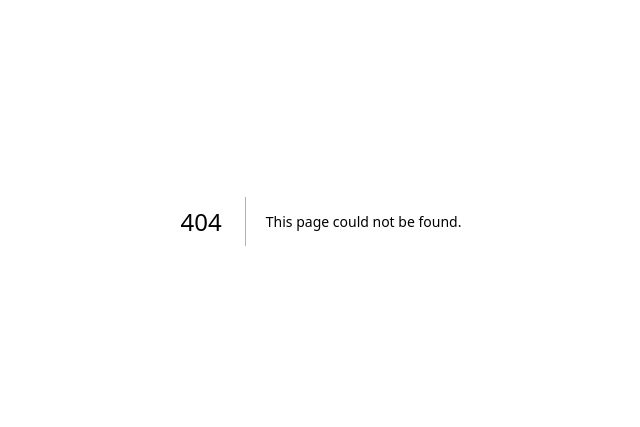
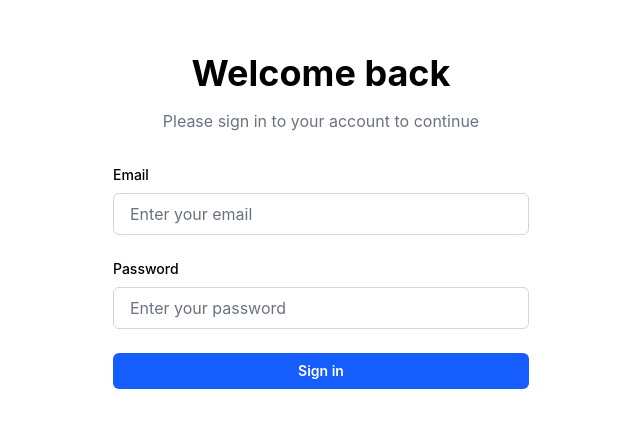
Before and after one commit to polatengin/rhode-island, a Next.js app: page /login in a window 1280 px wide. Before the commit this address had no page. Shown: the part 179-606 px from the top of the page, without its empty margins (319-959 px from the left). Built offline with nearby package versions, Linux system fonts and the light colour scheme.

Commit message:
adding login page

```diff
--- /dev/null
+++ b/app/login/login-form.tsx
@@ -0,0 +1,84 @@
+"use client";
+
+import { useState } from "react";
+import { signIn } from "next-auth/react";
+import { useRouter } from "next/navigation";
+
+export function LoginForm() {
+  const router = useRouter();
+  const [error, setError] = useState<string | null>(null);
+  const [loading, setLoading] = useState(false);
+
+  async function handleSubmit(event: React.FormEvent<HTMLFormElement>) {
+    event.preventDefault();
+    setError(null);
+    setLoading(true);
+
+    const formData = new FormData(event.currentTarget);
+    const email = formData.get("email") as string;
+    const password = formData.get("password") as string;
+
+    try {
+      const result = await signIn("credentials", {
+        email,
+        password,
+        redirect: false,
+      });
+
+      if (result?.error) {
+        setError(result.error);
+        return;
+      }
+
+      router.push("/"); // Redirect to home page after successful login
+      router.refresh(); // Refresh the page to update the session
+    } catch (error) {
+      setError("An unexpected error occurred");
+    } finally {
+      setLoading(false);
+    }
+  }
+
+  return (
+    <form onSubmit={handleSubmit} className="space-y-6">
+      {error && (
+        <div className="rounded-md bg-red-50 p-4 text-sm text-red-500">
+          {error}
+        </div>
+      )}
+      <div className="space-y-2">
+        <label htmlFor="email" className="block text-sm font-medium">
+          Email
+        </label>
+        <input
+          id="email"
+          name="email"
+          type="email"
+          required
+          className="block w-full rounded-md border border-gray-300 px-4 py-2 text-gray-900 placeholder-gray-500 focus:border-blue-500 focus:outline-none focus:ring-blue-500"
+          placeholder="Enter your email"
+        />
+      </div>
+      <div className="space-y-2">
+        <label htmlFor="password" className="block text-sm font-medium">
+          Password
+        </label>
+        <input
+          id="password"
+          name="password"
+          type="password"
+          required
+          className="block w-full rounded-md border border-gray-300 px-4 py-2 text-gray-900 placeholder-gray-500 focus:border-blue-500 focus:outline-none focus:ring-blue-500"
+          placeholder="Enter your password"
+        />
+      </div>
+      <button
+        type="submit"
+        disabled={loading}
+        className="w-full rounded-md bg-blue-600 px-4 py-2 text-sm font-semibold text-white hover:bg-blue-700 focus:outline-none focus:ring-2 focus:ring-blue-500 focus:ring-offset-2 disabled:opacity-50"
+      >
+        {loading ? "Signing in..." : "Sign in"}
+      </button>
+    </form>
+  );
+}
--- /dev/null
+++ b/app/login/page.tsx
@@ -0,0 +1,23 @@
+import { Metadata } from "next";
+import { LoginForm } from "./login-form";
+
+export const metadata: Metadata = {
+  title: "Login",
+  description: "Login to your account",
+};
+
+export default function LoginPage() {
+  return (
+    <div className="flex h-screen w-full items-center justify-center">
+      <div className="w-full max-w-md space-y-8 px-4 py-12">
+        <div className="space-y-4 text-center">
+          <h1 className="text-4xl font-bold">Welcome back</h1>
+          <p className="text-gray-500">
+            Please sign in to your account to continue
+          </p>
+        </div>
+        <LoginForm />
+      </div>
+    </div>
+  );
+}
```
